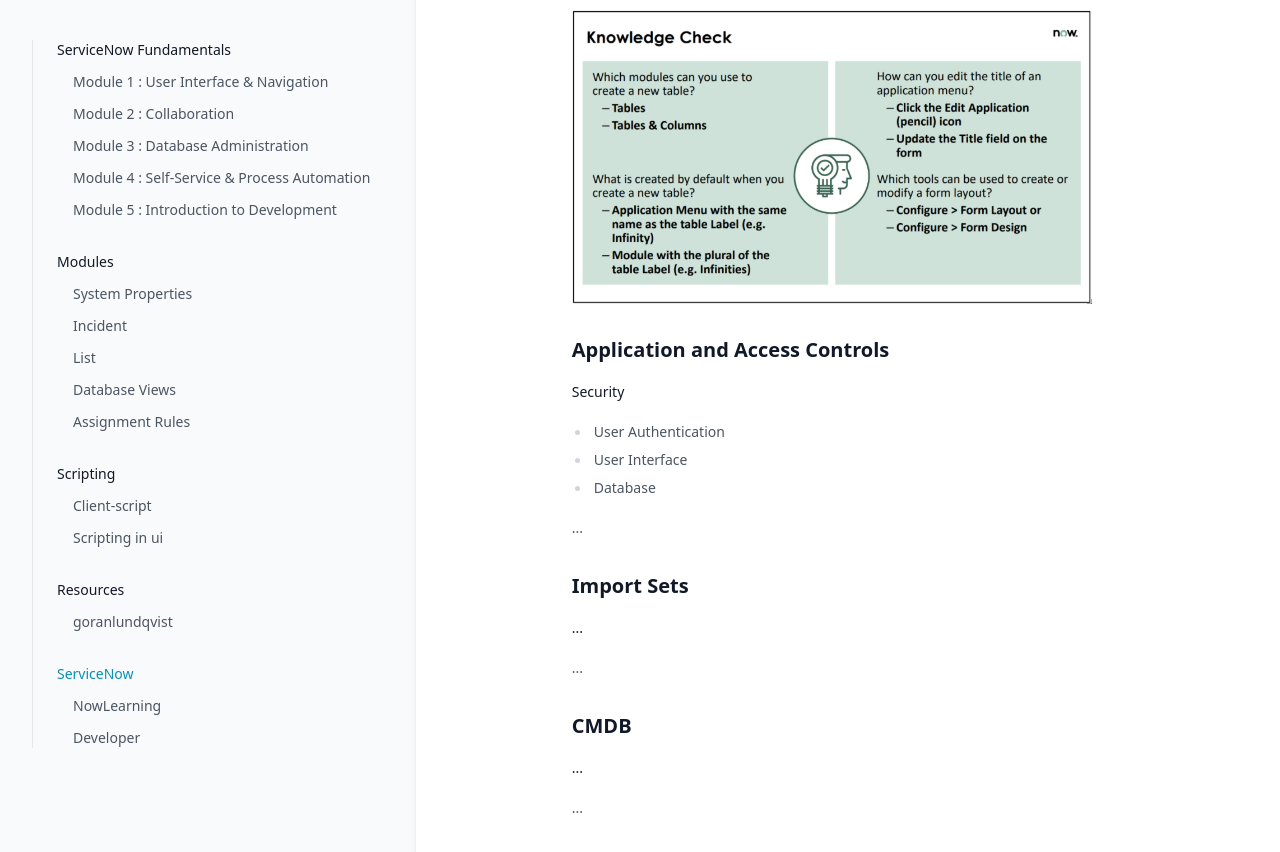
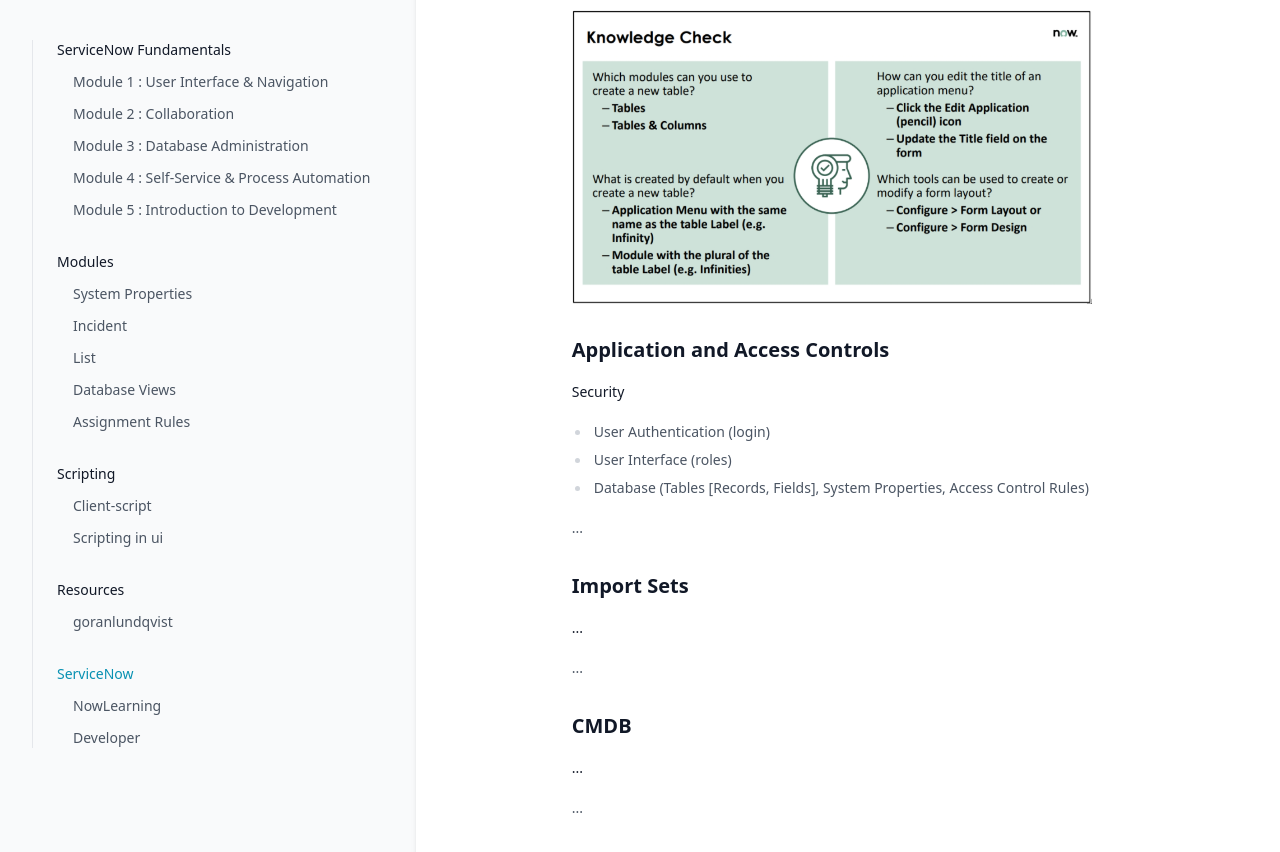
Before and after one commit to greglejeune/ebook, a Jekyll site: the page built from _servicenow/2021-11-01-snf-module3.md, in a window 1280 px wide and 900 px high, scrolled down 1262 px. Shown: the top 852 px of the window. Built offline with Jekyll 4.4.1, drawn with Linux system fonts in a browser that asks for light colours.

Commit message:
Update 2021-11-01-snf-module3.md

```diff
--- a/_servicenow/2021-11-01-snf-module3.md
+++ b/_servicenow/2021-11-01-snf-module3.md
@@ -75,9 +75,9 @@ category: snf
 <p style="text-align: justify;"><strong>Security</strong></p>
 
 <ul>
-  <li>User Authentication</li>
-  <li>User Interface</li>
-  <li>Database</li>
+  <li>User Authentication (login)</li>
+  <li>User Interface (roles)</li>
+  <li>Database (Tables [Records, Fields], System Properties, Access Control Rules)</li>
 </ul>
 
 <p style="text-align: justify;">
```
